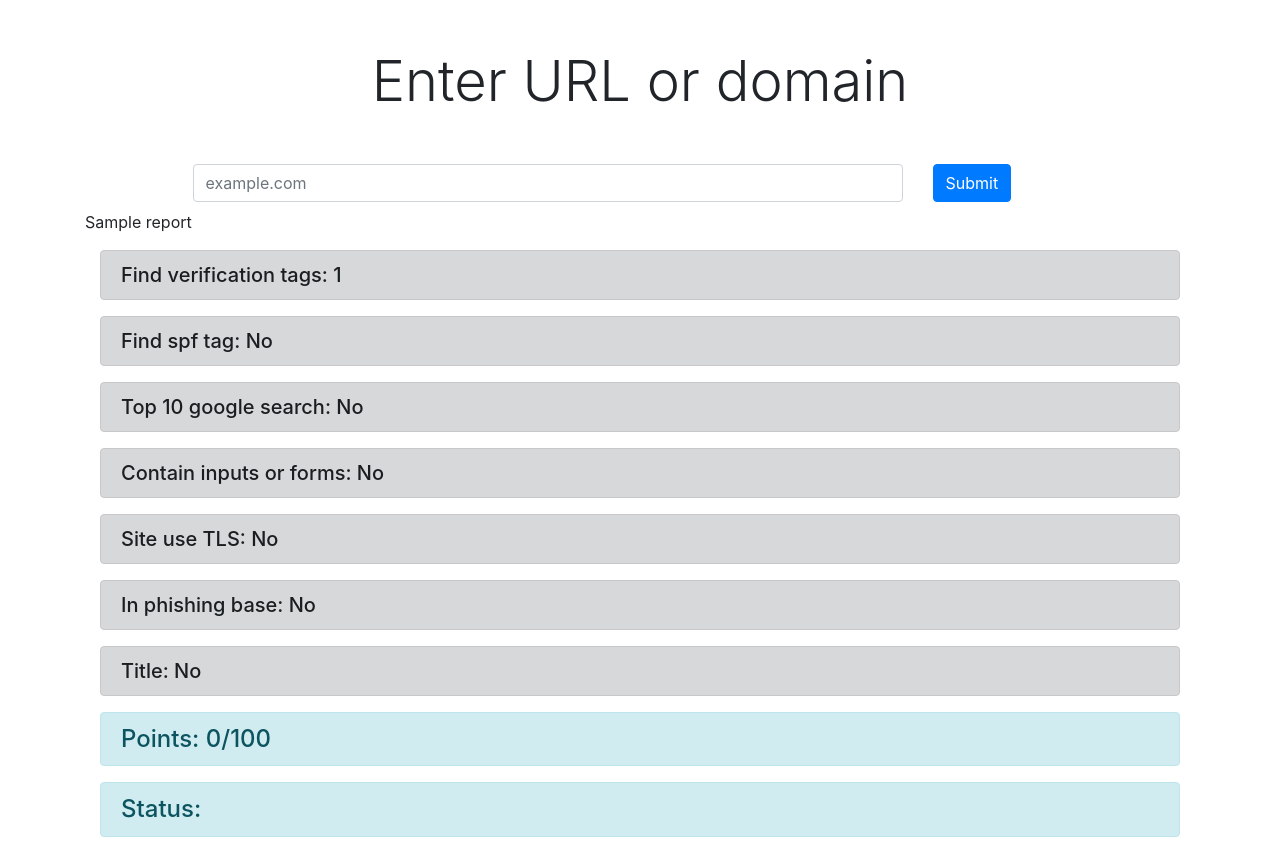
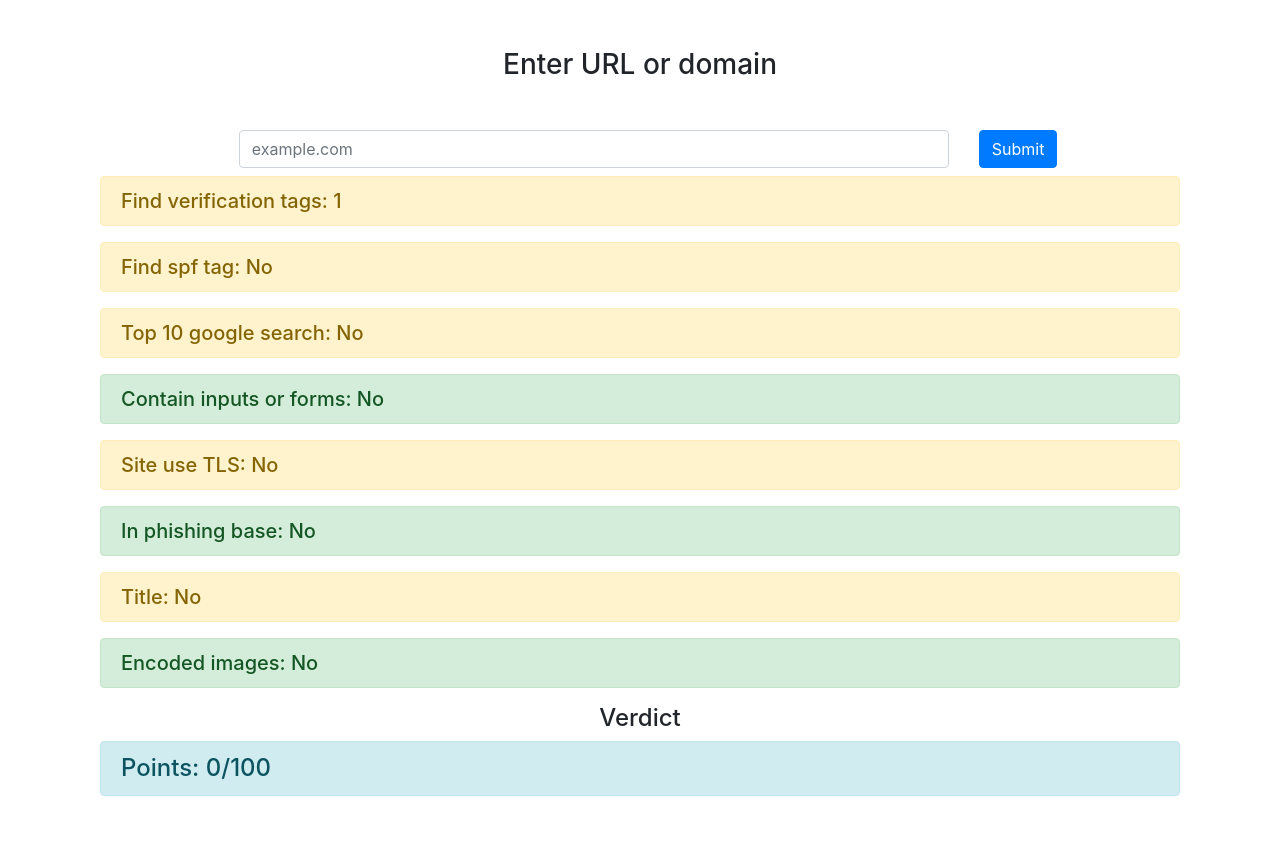
Before and after one commit to alekon28/phish-hack, a Flask app: template app/templates/index.html in a window 1280 px wide. Shown: the part 86-939 px from the top of the page. After the commit the page ends 882 px from the top, so only its background shows below. Run offline with Flask 2, Linux system fonts and the light colour scheme; the template is opened without the code that fills it: most values are stand-ins (such as "Sample title", 1, 10 or a date in 2020); some libraries are stand-ins or nearby versions.

Commit message:
new front-end

```diff
--- a/app/modules/google_search_a/search_analyzer.py
+++ b/app/modules/google_search_a/search_analyzer.py
@@ -10,7 +10,6 @@
     def top_google_search(self):
         for correct in search(self.domain, stop=10):
             url = urlparse(correct).netloc
-            print(url, self.domain)
             if self.domain in url:
                 return True
         return False
--- a/app/modules/title_a/title.py
+++ b/app/modules/title_a/title.py
@@ -19,7 +19,6 @@
         else:
             for res in search(title, stop=10):
                 url = urlparse(res).netloc
-                print(url, self.domain)
                 if self.domain in url:
                     return True
                 else:
--- a/app/modules/weight_config.py
+++ b/app/modules/weight_config.py
@@ -7,3 +7,4 @@
 weigths["use_tls"] = 0.8
 weigths["in_phish_base"] = 0.5
 weigths["title_in_google"] = 0.8
+weigths["base64_detect"] = 0.8
--- a/app/routes.py
+++ b/app/routes.py
@@ -9,13 +9,11 @@
 @app.route("/")
 def index():
     kwargs = request.args
-    print(kwargs)
     if not kwargs:
         return render_template("index.html")
     ba = BaseAnalyzer(**kwargs)
     report = ba.get_report()
 
-    print(report)
     if report["status"] == "error":
         flash(report["info"], "error")
         return render_template("index.html")
--- a/app/templates/index.html
+++ b/app/templates/index.html
@@ -6,7 +6,7 @@
 {% endblock %}
 
 {% block content %}
-    <p class="text-center mt-5 display-4">Enter URL or domain</p>
+    <h3 class="text-center mt-5 ">Enter URL or domain</h3>
 
     <div class=" container ">
         <form method="get">
@@ -16,7 +16,7 @@
                 <input type="text" class="form-control mb-2" id="inlineFormInput" placeholder="example.com" name="link">
               </div>
 
-              <div class="col-2">
+              <div class="col-1">
                 <button type="submit" class="btn btn-primary mb-2">Submit</button>
               </div>
             </div>
@@ -25,69 +25,99 @@
 
 {% if report %}
 
-<p>{{ report }}</p>
 <div class="container">
-    <h5 class="alert alert-dark">Find verification tags: {{ report['report']['verifications_tags_count'] }}</h5>
+    {% if report['report']['verifications_tags_count'] > 1 %}
+    <h5 class="alert alert-success">
+      Find verification tags: {{ report['report']['verifications_tags_count'] }}
+    </h5>
+    {% else %}
+    <h5 class="alert alert-warning">
+      Find verification tags: {{ report['report']['verifications_tags_count'] }}
+    </h5>
+    {% endif %}
 
-    <h5 class="alert alert-dark">Find spf tag:
+
+
       {% if report['report']['spf_tags'] %}
-      Yes
+      <h5 class="alert alert-success">Find spf tag: Yes
       {% else %}
-      No
+      <h5 class="alert alert-warning">Find spf tag: No
       {% endif %}
     </h5>
 
 
-    <h5 class="alert alert-dark">Top 10 google search:
+
       {% if report['report']['top_google_search'] %}
-      Yes
+      <h5 class="alert alert-success">Top 10 google search: Yes
       {% else %}
-      No
-      {% endif %}
-    </h5>
-
-    <h5 class="alert alert-dark">Contain inputs or forms:
-      {% if report['report']['page_contain_inputs'] %}
-      Yes
-      {% else %}
-      No
-      {% endif %}
-    </h5>
-
-    <h5 class="alert alert-dark">Site use TLS:
-      {% if report['report']['use_tls'] %}
-      Yes
-      {% else %}
-      No
-      {% endif %}
-    </h5>
-
-    <h5 class="alert alert-dark">In phishing base:
-      {% if report['report']['in_phish_base'] %}
-      Yes
-      {% else %}
-      No
-      {% endif %}
-    </h5>
-
-    <h5 class="alert alert-dark">Title:
-      {% if report['report']['title_in_google'] %}
-      Yes
-      {% else %}
-      No
+      <h5 class="alert alert-warning">Top 10 google search: No
       {% endif %}
     </h5>
 
 
+      {% if not report['report']['page_contain_inputs'] %}
+      <h5 class="alert alert-success">Contain inputs or forms: No
+      {% else %}
+      <h5 class="alert alert-warning">Contain inputs or forms: Yes
+      {% endif %}
+    </h5>
+
+
+      {% if report['report']['use_tls'] %}
+      <h5 class="alert alert-success">Site use TLS: Yes
+      {% else %}
+      <h5 class="alert alert-warning">Site use TLS: No
+      {% endif %}
+    </h5>
+
+
+      {% if not report['report']['in_phish_base'] %}
+      <h5 class="alert alert-success">In phishing base: No
+      {% else %}
+      <h5 class="alert alert-warning">In phishing base: Yes
+      {% endif %}
+    </h5>
+
+
+      {% if report['report']['title_in_google'] %}
+      <h5 class="alert alert-success">Title: Yes
+      {% else %}
+      <h5 class="alert alert-warning">Title: No
+      {% endif %}
+    </h5>
+
+
+      {% if not report['report']['base64_detect'] %}
+      <h5 class="alert alert-success">Encoded images: No
+      {% else %}
+      <h5 class="alert alert-warning">Encoded images: Yes
+      {% endif %}
+    </h5>
+</div>
+
+<div class="container">
+  <h4 class="text-center">Verdict</h4>
 </div>
 
 <div class="container">
   <h4 class="alert alert-info">Points:
     {{ (points*100) | int }}/100
   </h4>
-  <h4 class="alert alert-info">Status:
-     {% if points >= 0.60 %} Clean {% endif %}{% if points > 0.25 and points < 0.60%} Suspect {% endif %}{% if points <= 0.25 %} Phishing {% endif %}
-  </h4>
+     {% if points >= 0.60 %}
+     <h4 class="alert alert-success">
+       Status: Clean
+      </h4>
+       {% endif %}
+       {% if points > 0.25 and points < 0.60%}
+       <h4 class="alert alert-warning">
+        Status: Suspect
+       </h4>
+       {% endif %}
+       {% if points <= 0.25 %}
+       <h4 class="alert alert-danger">
+        Status: Phishing
+       </h4>
+       {% endif %}
 </div>
 
 {% endif %}
```
Also changed, not shown: app/modules/base64_a/base64_analyzer.py (added, +23 -0 lines), app/modules/base_analyzer.py (+6 -4 lines), app/modules/base64_a/__init__.py (added).
